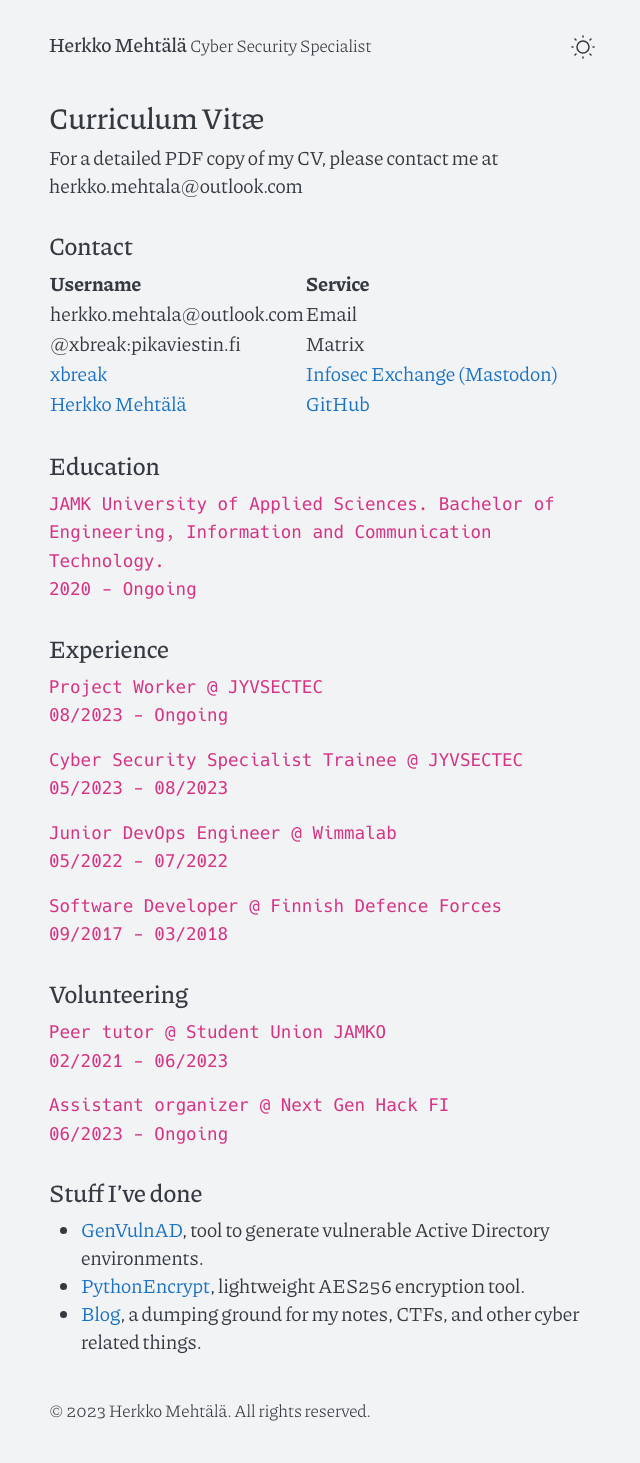
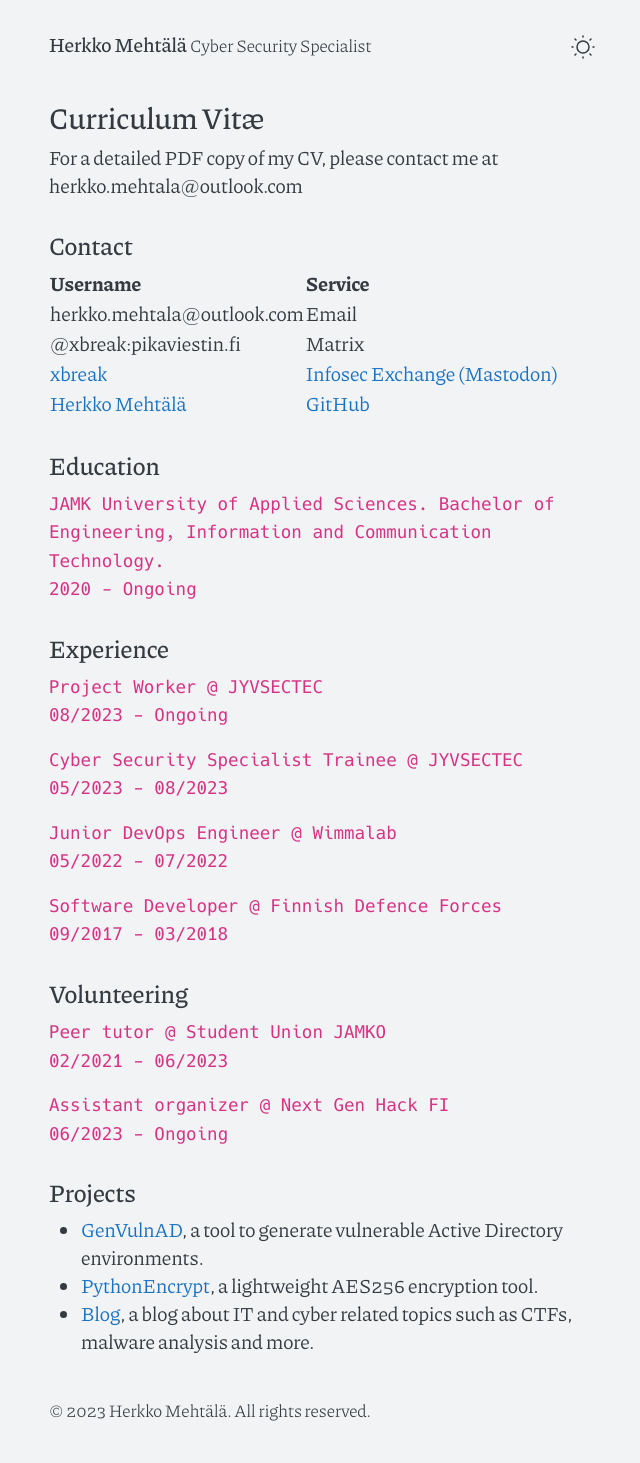
Before and after one commit to Herkkomehtala/Herkkomehtala.github.io, a Jekyll site: the page built from cv.md, in a window 1280 px wide. Shown: the whole page, without its empty margins (318-958 px from the left). Built offline with Jekyll 4.4.1, drawn with Linux system fonts in a browser that asks for light colours.

Commit message:
update site

````diff
--- a/cv.md
+++ b/cv.md
@@ -37,8 +37,8 @@ For a detailed PDF copy of my CV, please contact me at herkko.mehtala@outlook.co
 ```Assistant organizer @ Next Gen Hack FI```
 ```06/2023 - Ongoing```
 
-## Stuff I've done
+## Projects
 
-* [GenVulnAD](https://github.com/Herkkomehtala/Gen-vulnAD), tool to generate vulnerable Active Directory environments.
-* [PythonEncrypt](https://github.com/Herkkomehtala/PythonEncrypt), lightweight AES256 encryption tool.
-* [Blog](https://aa2958.github.io/blog), a dumping ground for my notes, CTFs, and other cyber related things.
+* [GenVulnAD](https://github.com/Herkkomehtala/Gen-vulnAD), a tool to generate vulnerable Active Directory environments.
+* [PythonEncrypt](https://github.com/Herkkomehtala/PythonEncrypt), a lightweight AES256 encryption tool.
+* [Blog](https://aa2958.github.io/blog), a blog about IT and cyber related topics such as CTFs, malware analysis and more.
````
Also changed, not shown: index.md (+3 -3 lines).
